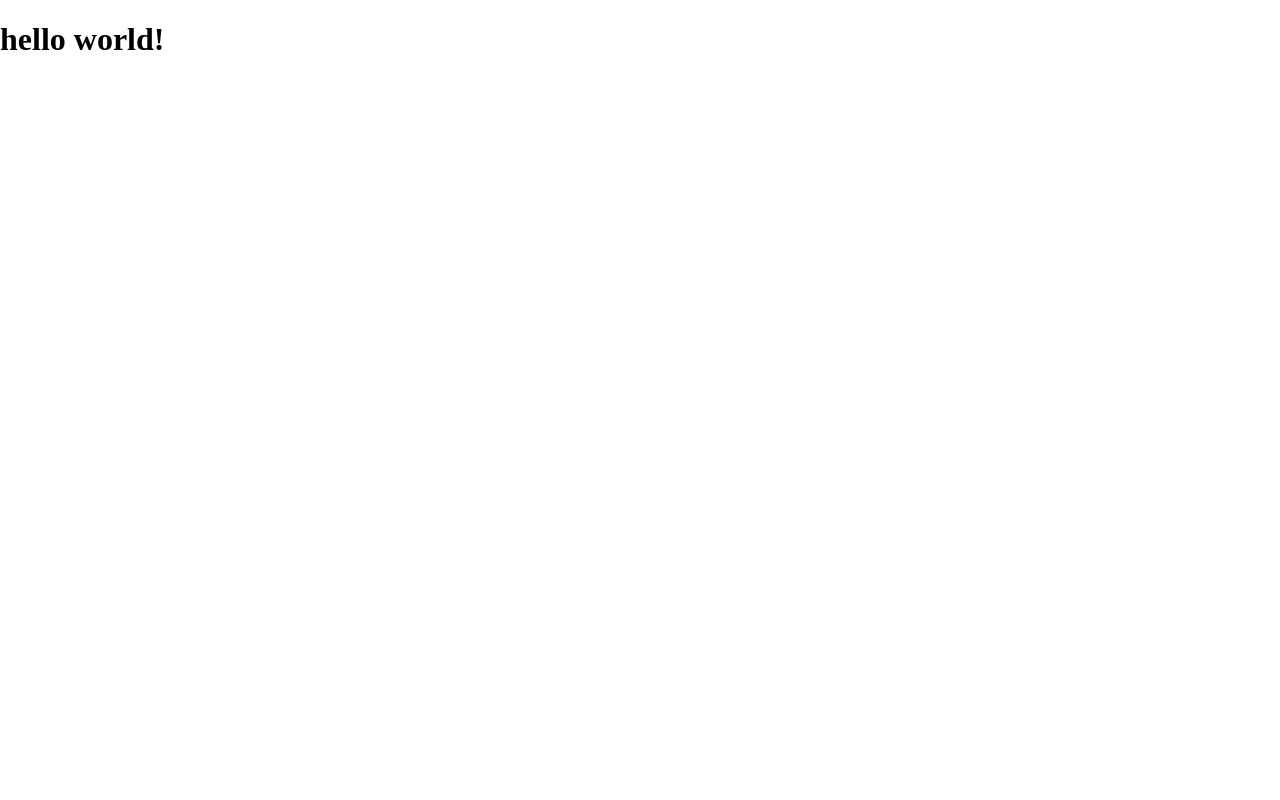
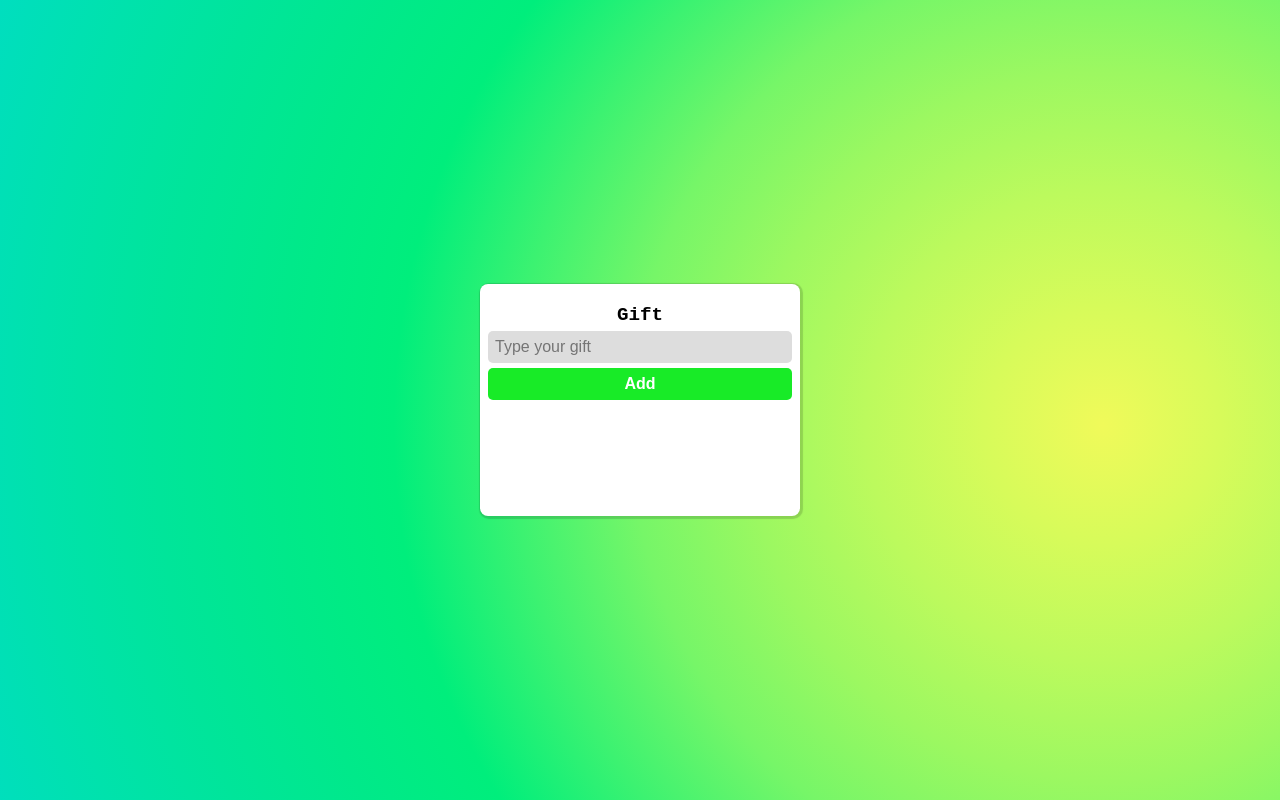
Before and after one commit to carlosqdev/Adviency, a React (Create React App) app: page / in a window 1280 px wide. Built offline with nearby package versions, Linux system fonts and the light colour scheme; the HTML template or start-up script is replaced by a standard one.

Commit message:
Adviency Dia 4

```diff
--- a/package.json
+++ b/package.json
@@ -7,7 +7,8 @@
   "dependencies": {
     "react": "18.2.0",
     "react-dom": "18.2.0",
-    "react-scripts": "5.0.1"
+    "react-scripts": "5.0.1",
+    "react-uuid": "^2.0.0"
   },
   "devDependencies": {
     "@types/react": "18.0.25",
--- a/src/App.tsx
+++ b/src/App.tsx
@@ -1,10 +1,29 @@
 import React from 'react'
+
+import Wrapper from './components/Wrapper'
+import FormAddGift from './components/FormAddGift'
+import ListGift from './components/ListGift'
+import { IGift } from './interfaces'
 import './styles.css'
 
 function App() {
+  const [listOfGift, setListOfGift] = React.useState<IGift[]>([])
+
+  const addGift = (gift: IGift): void => {
+    setListOfGift([...listOfGift, gift])
+  }
+
+  const removeGift = (idToFilter: string): void => {
+    const newListOfGift = listOfGift.filter((gift) => gift.id !== idToFilter)
+    setListOfGift(newListOfGift)
+  }
+
   return (
-    <div>
-      <h1>hello world!</h1>
+    <div className='app'>
+      <Wrapper>
+        <FormAddGift addGift={addGift} />
+        <ListGift listOfGift={listOfGift} removeGift={removeGift} />
+      </Wrapper>
     </div>
   )
 }
--- /dev/null
+++ b/src/components/FormAddGift.tsx
@@ -0,0 +1,40 @@
+import React, { ChangeEvent, SyntheticEvent } from 'react'
+import uuid from 'react-uuid';
+import "../styles/FormAddGift.css"
+import { IGift, IPropsFormAddGift } from '../interfaces'
+
+
+export default function FormAddGift({ addGift }: IPropsFormAddGift) {
+  const initialState = {
+    id: '',
+    description: ''
+  }
+
+  const [gift, setGift] = React.useState<IGift>(initialState);
+
+  const handleSubmit = (e: SyntheticEvent): void => {
+    e.preventDefault()
+    addGift({ ...gift, id: uuid() })
+    setGift(initialState)
+  }
+
+  const handleChange = (e: ChangeEvent<HTMLInputElement>): void => {
+    setGift({ ...gift, description: e.target.value })
+  }
+
+  return (
+    <form className='form-gift' onSubmit={handleSubmit}>
+      <label className='form-label' htmlFor="description">Gift</label>
+      <input
+        className='form-control'
+        value={gift.description}
+        onChange={handleChange}
+        type="text"
+        name='description'
+        id='description'
+        placeholder='Type your gift'
+        required />
+      <button className='form-btn' type='submit'>Add</button>
+    </form>
+  )
+}
--- /dev/null
+++ b/src/components/ListGift.tsx
@@ -0,0 +1,16 @@
+import React from "react"
+import { IPropsListGift } from "../interfaces"
+import '../styles/ListGift.css'
+
+export default function ListGift({ listOfGift, removeGift }: IPropsListGift) {
+  return (
+    <ul className="list-gift">
+      {listOfGift?.map((gift) => (
+        <li className="gift" key={gift.id}>
+          <p>{gift.description}</p>
+          <button className="btn-remove" type="button" onClick={() => removeGift(gift.id)}>Remove</button>
+        </li>
+      ))}
+    </ul>
+  )
+}
--- /dev/null
+++ b/src/components/Wrapper.tsx
@@ -0,0 +1,11 @@
+import React, { Children } from 'react'
+import { IPropsWrapper } from '../interfaces'
+import '../styles/Wrapper.css'
+
+export default function Wrapper({ children }: IPropsWrapper): JSX.Element {
+  return (
+    <div className='wrapper'>
+      {children}
+    </div>
+  )
+}
--- /dev/null
+++ b/src/interfaces/index.ts
@@ -0,0 +1,19 @@
+import React from 'react'
+
+export interface IGift {
+  id: string
+  description: string
+}
+
+export interface IPropsListGift {
+  listOfGift: IGift[]
+  removeGift: (id: string) => void
+}
+
+export interface IPropsFormAddGift {
+  addGift: (gift: IGift) => void
+}
+
+export interface IPropsWrapper {
+  children: React.ReactNode
+}
--- a/src/styles.css
+++ b/src/styles.css
@@ -1,4 +1,18 @@
-body {
+* {
   padding: 0;
   margin: 0;
+  box-sizing: border-box;
 }
+
+body {
+  color: #000000;
+  font-size: 16px;
+  font-family: monospace;
+}
+
+.app {
+  width: 100%;
+  height: 100vh;
+  display: flex;
+  background-image: radial-gradient(circle at 86.14% 53.16%, #f0fa5a 0, #d7fb5a 10%, #bcfa5d 20%, #9cf861 30%, #76f668 40%, #3cf271 50%, #00ee7c 60%, #00e98a 70%, #00e59a 80%, #00e2ac 90%, #00debf 100%);
+}
--- /dev/null
+++ b/src/styles/FormAddGift.css
@@ -0,0 +1,38 @@
+.form-gift {
+  width: 100%;
+  margin: 0 auto;
+  display: grid;
+  gap: 5px;
+}
+
+.form-label {
+  font-size: 1.2rem;
+  font-weight: bold;
+  text-align: center;
+}
+
+.form-control {
+  font-size: 1rem;
+  padding: 7px;
+  border: none;
+  background: #DDDDDD;
+  border-radius: 5px;
+}
+
+.form-control:focus {
+  outline-color: #3CF272;
+}
+
+.form-btn {
+  font-size: 1rem;
+  padding: 7px;
+  border-radius: 5px;
+  border: none;
+  color: #ffffff;
+  font-weight: bold;
+  background-image: radial-gradient(circle at 50% 50%, #18eb27 0, #18eb27 50%, #18eb27 100%);
+}
+
+.form-btn:hover {
+  background-image: radial-gradient(circle at 78.18% 42.45%, #d8d100 0, #bfd800 10%, #a4de00 20%, #86e300 30%, #60e700 40%, #18eb27 50%, #00ee4a 60%, #00f166 70%, #00f382 80%, #00f49c 90%, #00f5b7 100%);
+}
--- /dev/null
+++ b/src/styles/ListGift.css
@@ -0,0 +1,29 @@
+.list-gift {
+  width: 100%;
+  margin-top: 1rem;
+  list-style: none;
+}
+
+.list-gift .gift {
+  display: flex;
+  justify-content: space-between;
+  margin-bottom: 0.5rem;
+}
+
+.list-gift .gift p {
+  font-size: 1.1rem;
+}
+
+.list-gift .btn-remove {
+  font-size: 1rem;
+  padding: 7px;
+  border-radius: 5px;
+  border: none;
+  color: #ffffff;
+  font-weight: bold;
+  background-image: radial-gradient(circle at 86.14% 53.16%, #e88200 0, #f17000 12.5%, #f75b00 25%, #fc3f00 37.5%, #ff0000 50%, #ff001a 62.5%, #ff002b 75%, #ff003a 87.5%, #fc004b 100%);
+}
+
+.list-gift .btn-remove:hover {
+  background-image: radial-gradient(circle at 86.54% 50%, #afb600 0, #bfad00 6.25%, #cea200 12.5%, #db9500 18.75%, #e68600 25%, #ef7400 31.25%, #f75e00 37.5%, #fc4100 43.75%, #ff0000 50%, #ff001b 56.25%, #ff002d 62.5%, #fe003d 68.75%, #fa004f 75%, #f40063 81.25%, #ea0078 87.5%, #dd008e 93.75%, #cc00a5 100%);
+}
--- /dev/null
+++ b/src/styles/Wrapper.css
@@ -0,0 +1,10 @@
+.wrapper {
+  background-color: #ffffff;
+  border-radius: 8px;
+  box-shadow: 1px 1px 1px 2px rgba(0, 0, 0, .15);
+  padding: 20px 8px;
+  width: 320px;
+  display: grid;
+  grid-template-rows: 1fr 1fr;
+  margin: auto;
+}
```
Also changed, not shown: 1 other file (tests, documents, lock files or other folders).
